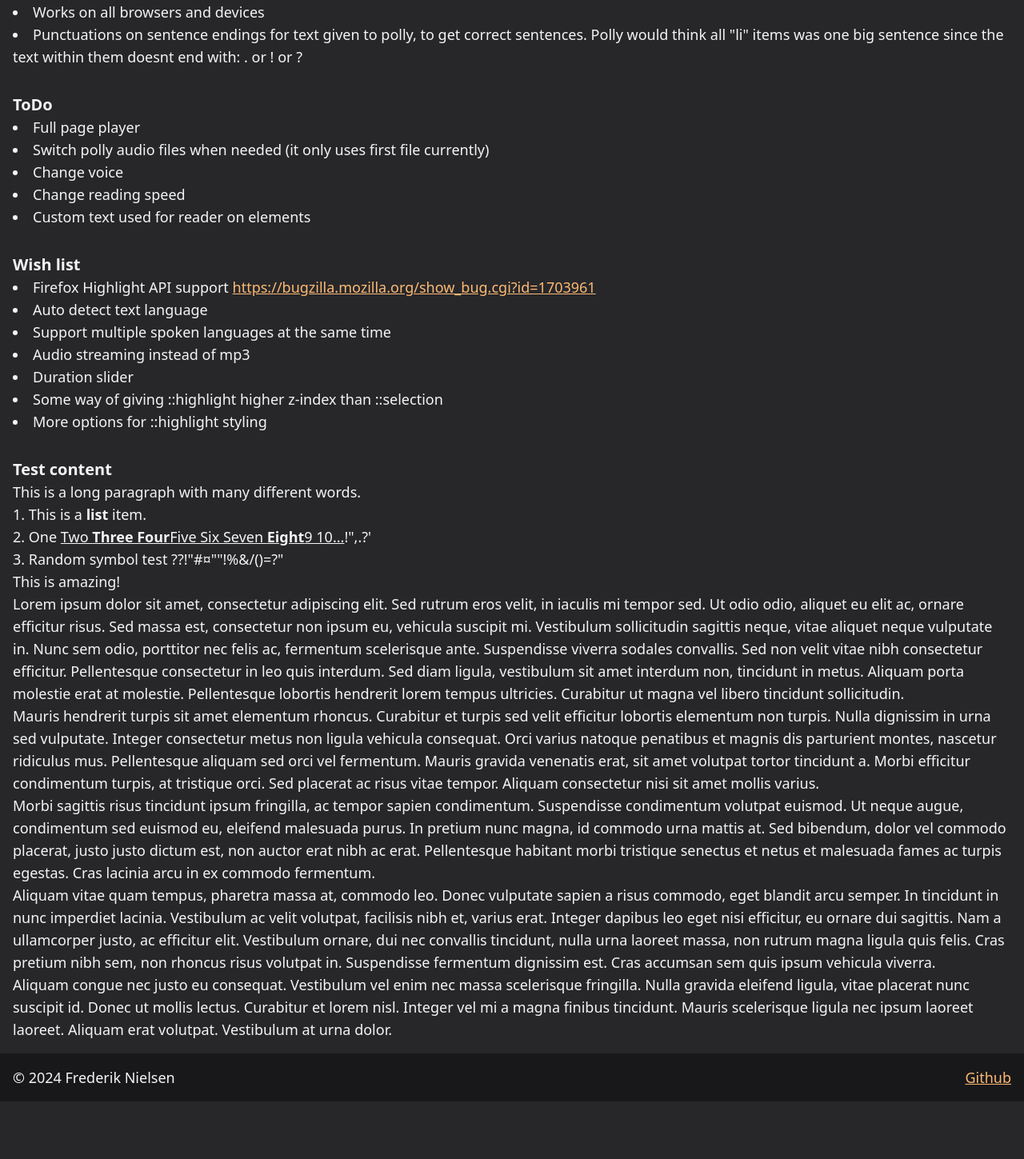
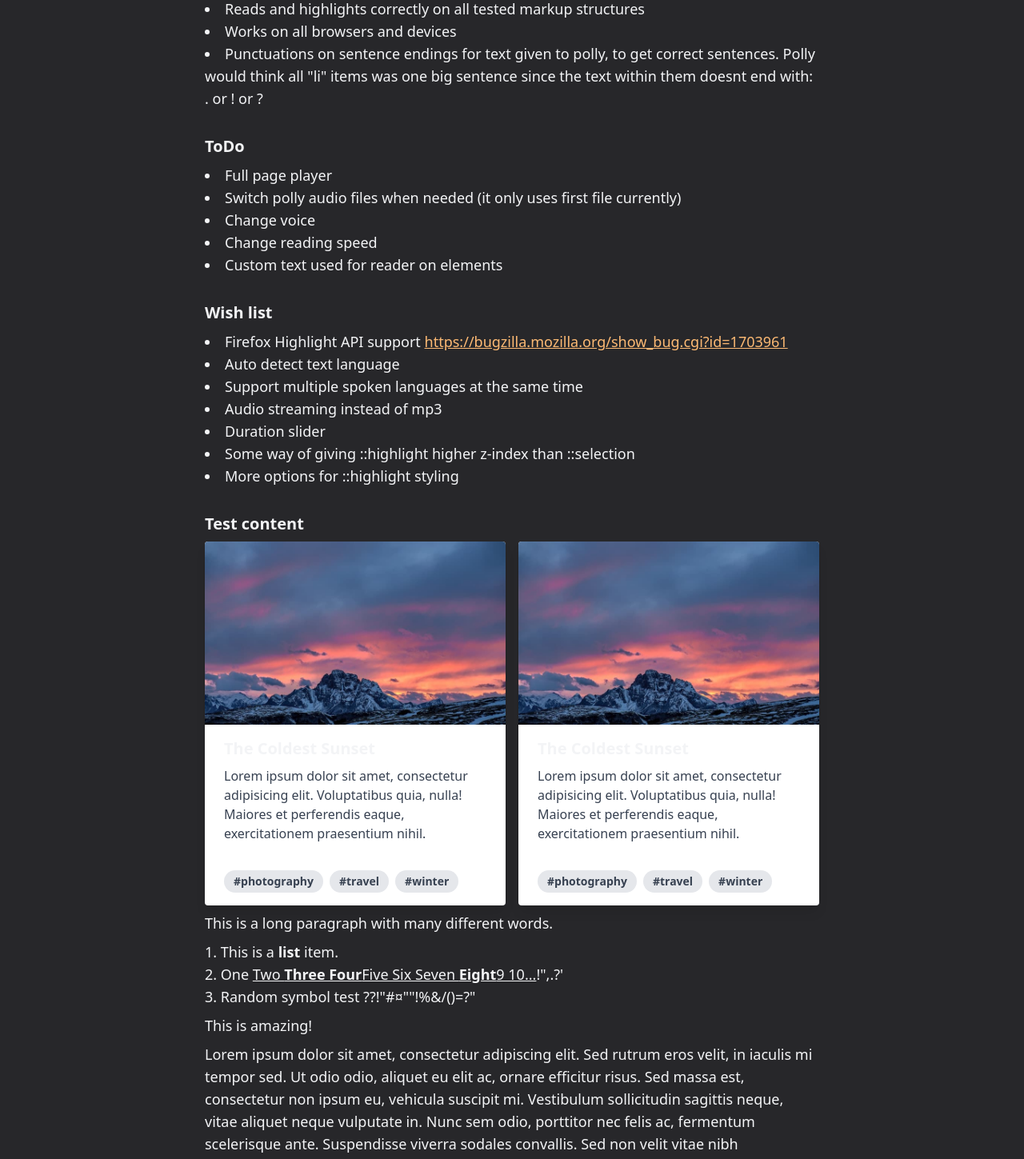
Before and after one commit to drexxdk/tts-highlight, a Next.js app: page / in a window 1280 px wide. Shown: the part 347-1796 px from the top of the page at 80% size. Before the commit the page ends 1724 px from the top, so only its background shows below. Built offline with nearby package versions, Linux system fonts and the light colour scheme.

Commit message:
Test component added

```diff
--- a/app/layout.tsx
+++ b/app/layout.tsx
@@ -4,6 +4,7 @@ import type { Metadata } from "next";
 import Image from "next/image";
 
 import logoIcon from "@/public/svg/logo.svg";
+import { BsGithub } from "react-icons/bs";
 
 export const metadata: Metadata = {
   title: "TTS + Highlight",
@@ -36,7 +37,7 @@ export default function RootLayout({
       </head>
       <body className={`antialiased flex flex-col min-h-full`}>
         <header className="bg-orange-700 sticky top-0">
-          <div className="container p-4 mx-auto flex justify-between items-center gap-4 flex-wrap min-h-20">
+          <div className="container flex justify-between items-center gap-4 flex-wrap min-h-20">
             <h1 className="text-3xl font-black inline-flex gap-4 items-center">
               <Image
                 width={32}
@@ -51,16 +52,17 @@ export default function RootLayout({
           </div>
         </header>
         <main className="grow">
-          <div className="container p-4 mx-auto">{children}</div>
+          <div className="container py-8">{children}</div>
         </main>
         <footer className="bg-zinc-900">
-          <div className="container p-4 mx-auto flex gap-4 flex-wrap justify-between">
-            <p>© {new Date().getFullYear()} Frederik Nielsen</p>
+          <div className="container py-4 flex gap-4 flex-wrap justify-between">
+            <p>Made by Frederik Nielsen</p>
             <a
               href="https://github.com/drexxdk/tts-highlight"
-              className="underline hover:no-underline text-orange-300"
+              className="underline hover:no-underline text-orange-300 inline-flex items-center gap-2"
             >
-              Github
+              <BsGithub size={24} />
+              <span>Github</span>
             </a>
           </div>
         </footer>
--- a/app/page.tsx
+++ b/app/page.tsx
@@ -1,10 +1,44 @@
 "use client";
+
+import Image from "next/image";
+
+const StackedCard = () => {
+  return (
+    <div className="rounded overflow-hidden shadow-lg bg-white">
+      <Image
+        src={"/img/card.jpg"}
+        alt="The Coldest Sunset"
+        width={800}
+        height={487}
+      />
+      <div className="px-6 py-4">
+        <div className="font-bold text-xl mb-2">The Coldest Sunset</div>
+        <p className="text-gray-700 text-base">
+          Lorem ipsum dolor sit amet, consectetur adipisicing elit. Voluptatibus
+          quia, nulla! Maiores et perferendis eaque, exercitationem praesentium
+          nihil.
+        </p>
+      </div>
+      <div className="px-6 pt-4 pb-2">
+        <span className="inline-block bg-gray-200 rounded-full px-3 py-1 text-sm font-semibold text-gray-700 mr-2 mb-2">
+          #photography
+        </span>
+        <span className="inline-block bg-gray-200 rounded-full px-3 py-1 text-sm font-semibold text-gray-700 mr-2 mb-2">
+          #travel
+        </span>
+        <span className="inline-block bg-gray-200 rounded-full px-3 py-1 text-sm font-semibold text-gray-700 mr-2 mb-2">
+          #winter
+        </span>
+      </div>
+    </div>
+  );
+};
 
 const Page = () => {
   return (
     <article className="grid gap-8">
       <section>
-        <h2 className="font-bold text-xl">Features</h2>
+        <h2 className="font-bold text-xl mb-2">Features</h2>
         <ul className="list-inside list-disc">
           <li>Selected text player</li>
           <li>Previous/Next sentence button functionality</li>
@@ -28,7 +62,7 @@ const Page = () => {
         </ul>
       </section>
       <section>
-        <h2 className="font-bold text-xl">ToDo</h2>
+        <h2 className="font-bold text-xl mb-2">ToDo</h2>
         <ul className="list-inside list-disc">
           <li>Full page player</li>
           <li>
@@ -42,7 +76,7 @@ const Page = () => {
         </ul>
       </section>
       <section>
-        <h2 className="font-bold text-xl">Wish list</h2>
+        <h2 className="font-bold text-xl mb-2">Wish list</h2>
         <ul className="list-inside list-disc">
           <li>
             Firefox Highlight API support{" "}
@@ -64,8 +98,13 @@ const Page = () => {
         </ul>
       </section>
       <section>
-        <h2 className="font-bold text-xl">Test content</h2>
-        <div>
+        <h2 className="font-bold text-xl mb-2">Test content</h2>
+
+        <div className="grid gap-2">
+          <div className="grid sm:grid-cols-2 gap-4">
+            <StackedCard />
+            <StackedCard />
+          </div>
           <p>This is a long paragraph with many different words.</p>
           <ol className="list-decimal list-inside">
             <li>
--- a/tailwind.config.ts
+++ b/tailwind.config.ts
@@ -7,6 +7,17 @@ const config: Config = {
     "./app/**/*.{js,ts,jsx,tsx,mdx}",
   ],
   theme: {
+    container: {
+      // you can configure the container to be centered
+      center: true,
+
+      // or have default horizontal padding
+      padding: "1rem",
+
+      screens: {
+        sm: "800px",
+      },
+    },
     extend: {
       colors: {
         background: "var(--background)",
```
Also changed, not shown: public/img/card.jpg (added).
